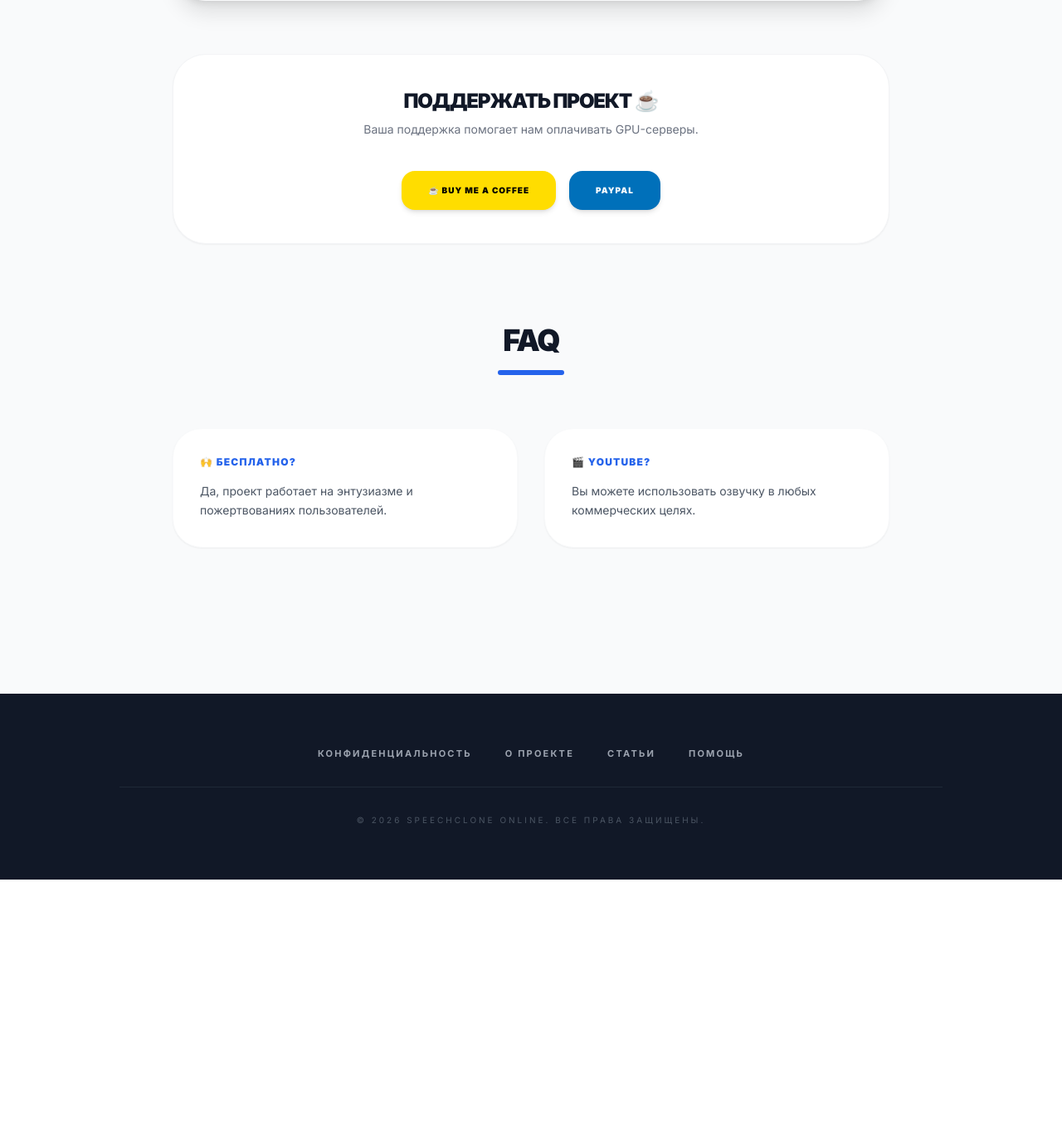
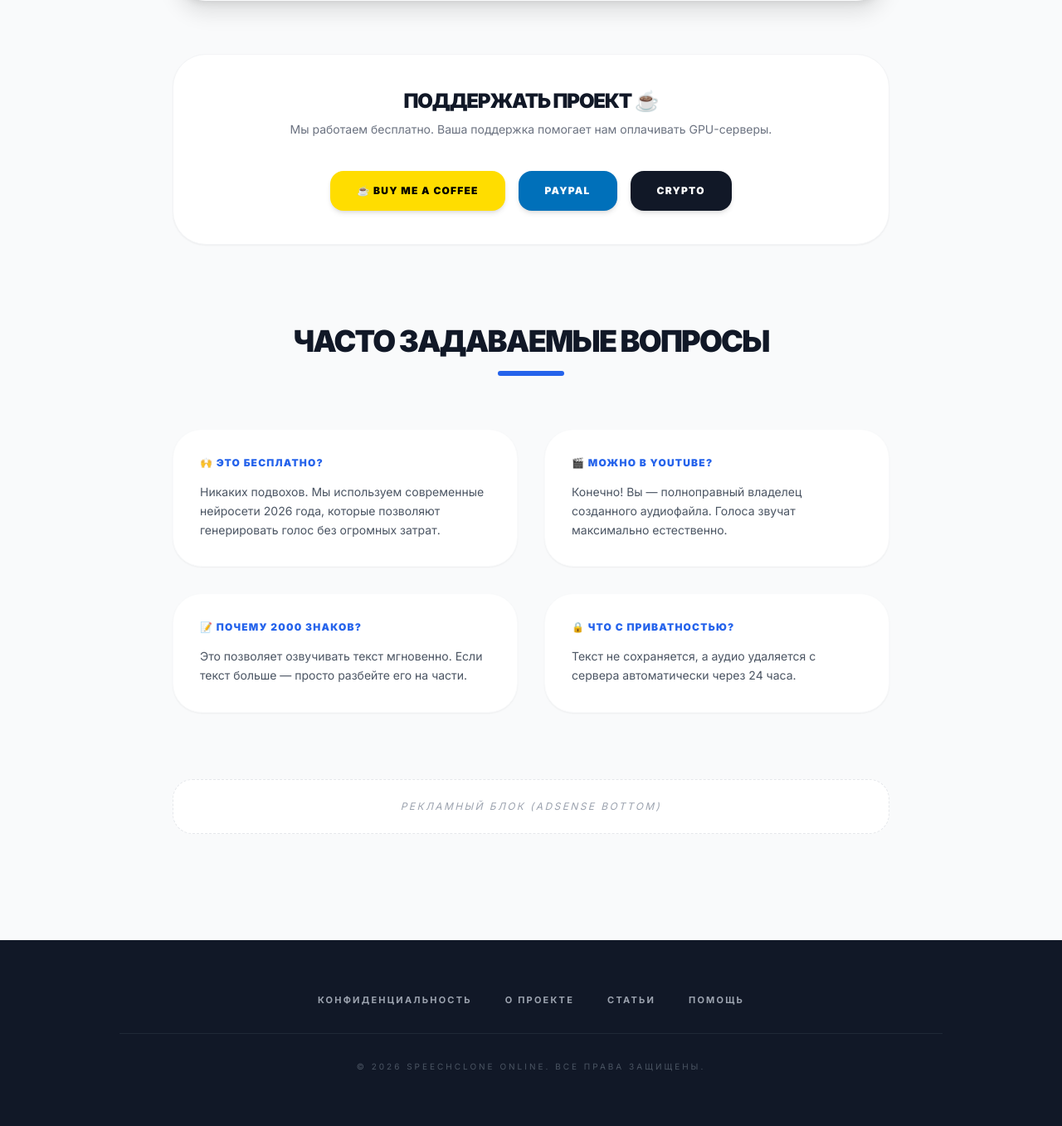
Before and after one commit to olvereal-cpu/speech-clone, a FastAPI app: page / in a window 1280 px wide. Shown: the part 676-2033 px from the top of the page at 83% size. Before the commit the page ends 1736 px from the top, so only its background shows below. Run offline with FastAPI, Linux system fonts and the light colour scheme; some libraries are stand-ins or nearby versions.

Commit message:
Update index.html

```diff
--- a/templates/index.html
+++ b/templates/index.html
@@ -36,42 +36,47 @@
                 Озвучить сейчас
             </button>
         </div>
-
-        <div id="result" class="mt-12 pt-12 border-t border-gray-100 hidden text-center">
-            <audio id="player" controls class="w-full mb-8 rounded-xl"></audio>
-            <div class="flex flex-wrap justify-center gap-4">
-                <a id="download" href="#" download class="px-12 py-5 bg-green-500 text-white rounded-[20px] font-black hover:bg-green-600 transition-all shadow-lg shadow-green-100 uppercase tracking-widest text-[10px]">
-                    Скачать MP3
-                </a>
-            </div>
-        </div>
     </section>
 
     <section class="mt-16 p-10 bg-white rounded-[40px] border border-gray-100 text-center shadow-sm">
         <h3 class="text-2xl font-black mb-2 uppercase tracking-tighter">Поддержать проект ☕</h3>
-        <p class="text-gray-500 mb-10 text-sm font-medium">Ваша поддержка помогает нам оплачивать GPU-серверы.</p>
+        <p class="text-gray-500 mb-10 text-sm font-medium">Мы работаем бесплатно. Ваша поддержка помогает нам оплачивать GPU-серверы.</p>
         <div class="flex flex-wrap justify-center gap-4">
-            <a href="https://www.buymeacoffee.com/speechclone" target="_blank" class="px-8 py-4 bg-[#FFDD00] text-black font-black rounded-2xl hover:scale-105 transition-all text-[10px] uppercase tracking-widest shadow-md">☕ Buy me a coffee</a>
-            <a href="https://paypal.me/velial39@gmail.com" target="_blank" class="px-8 py-4 bg-[#0070ba] text-white font-black rounded-2xl hover:scale-105 transition-all text-[10px] uppercase tracking-widest shadow-md">PayPal</a>
+            <a href="https://www.buymeacoffee.com/speechclone" target="_blank" class="px-8 py-4 bg-[#FFDD00] text-black font-black rounded-2xl hover:scale-105 transition-all text-xs uppercase tracking-widest shadow-md">☕ Buy me a coffee</a>
+            <a href="https://paypal.me/velial39@gmail.com" target="_blank" class="px-8 py-4 bg-[#0070ba] text-white font-black rounded-2xl hover:scale-105 transition-all text-xs uppercase tracking-widest shadow-md">PayPal</a>
+            <button onclick="alert('BTC: твой-адрес\nUSDT (TRC20): твой-адрес')" class="px-8 py-4 bg-gray-900 text-white font-black rounded-2xl hover:scale-105 transition-all text-xs uppercase tracking-widest shadow-md">Crypto</button>
         </div>
     </section>
 
     <section class="mt-24 mb-12">
         <div class="text-center mb-16">
-            <h3 class="text-4xl font-black text-gray-900 uppercase tracking-tighter">FAQ</h3>
+            <h3 class="text-4xl font-black text-gray-900 uppercase tracking-tighter">Часто задаваемые вопросы</h3>
             <div class="h-1.5 w-20 bg-blue-600 mx-auto mt-4 rounded-full"></div>
         </div>
+
         <div class="grid grid-cols-1 md:grid-cols-2 gap-8">
-            <div class="bg-white p-8 rounded-[35px] border border-gray-50 shadow-sm">
-                <h4 class="text-lg font-black text-blue-600 mb-4 uppercase text-xs tracking-widest">🙌 Бесплатно?</h4>
-                <p class="text-gray-600 leading-relaxed text-sm font-medium">Да, проект работает на энтузиазме и пожертвованиях пользователей.</p>
+            <div class="bg-white p-8 rounded-[35px] border border-gray-50 shadow-sm hover:shadow-md transition-all">
+                <h4 class="text-lg font-black text-blue-600 mb-4 flex items-center gap-3 uppercase text-xs tracking-widest">🙌 Это бесплатно?</h4>
+                <p class="text-gray-600 leading-relaxed text-sm font-medium">Никаких подвохов. Мы используем современные нейросети 2026 года, которые позволяют генерировать голос без огромных затрат.</p>
             </div>
-            <div class="bg-white p-8 rounded-[35px] border border-gray-50 shadow-sm">
-                <h4 class="text-lg font-black text-blue-600 mb-4 uppercase text-xs tracking-widest">🎬 YouTube?</h4>
-                <p class="text-gray-600 leading-relaxed text-sm font-medium">Вы можете использовать озвучку в любых коммерческих целях.</p>
+            <div class="bg-white p-8 rounded-[35px] border border-gray-50 shadow-sm hover:shadow-md transition-all">
+                <h4 class="text-lg font-black text-blue-600 mb-4 flex items-center gap-3 uppercase text-xs tracking-widest">🎬 Можно в YouTube?</h4>
+                <p class="text-gray-600 leading-relaxed text-sm font-medium">Конечно! Вы — полноправный владелец созданного аудиофайла. Голоса звучат максимально естественно.</p>
+            </div>
+            <div class="bg-white p-8 rounded-[35px] border border-gray-50 shadow-sm hover:shadow-md transition-all">
+                <h4 class="text-lg font-black text-blue-600 mb-4 flex items-center gap-3 uppercase text-xs tracking-widest">📝 Почему 2000 знаков?</h4>
+                <p class="text-gray-600 leading-relaxed text-sm font-medium">Это позволяет озвучивать текст мгновенно. Если текст больше — просто разбейте его на части.</p>
+            </div>
+            <div class="bg-white p-8 rounded-[35px] border border-gray-50 shadow-sm hover:shadow-md transition-all">
+                <h4 class="text-lg font-black text-blue-600 mb-4 flex items-center gap-3 uppercase text-xs tracking-widest">🔒 Что с приватностью?</h4>
+                <p class="text-gray-600 leading-relaxed text-sm font-medium">Текст не сохраняется, а аудио удаляется с сервера автоматически через 24 часа.</p>
             </div>
         </div>
     </section>
+
+    <div class="mt-20 p-6 bg-white border border-dashed border-gray-200 rounded-3xl text-center text-gray-400 text-xs italic uppercase tracking-[0.2em]">
+        Рекламный блок (AdSense Bottom)
+    </div>
 </main>
 
 <script>
@@ -99,27 +104,25 @@ async function generateAudio() {
         });
 
         if (!response.ok) {
-            const errorText = await response.text();
-            throw new Error(errorText || "Ошибка сервера");
+            throw new Error("Ошибка сервера");
         }
 
         const data = await response.json();
 
         if(data.audio_url) {
-            // ВМЕСТО ПЛЕЕРА ДЕЛАЕМ ПЕРЕХОД
             const fileName = data.audio_url.split('/').pop();
+            // Переход на страницу загрузки
             window.location.href = `/download-page?file=${fileName}`;
         } else {
-            alert("Ошибка: Не удалось получить ссылку на файл");
+            alert("Ошибка получения файла");
         }
     } catch (e) {
-        console.error("Ошибка API:", e);
-        alert("Произошла ошибка при генерации. Попробуйте еще раз.");
+        console.error(e);
+        alert("Произошла ошибка. Попробуйте еще раз.");
     } finally {
         btn.disabled = false;
         btn.innerText = "Озвучить сейчас";
     }
 }
 </script>
-
 {% endblock %}
```
